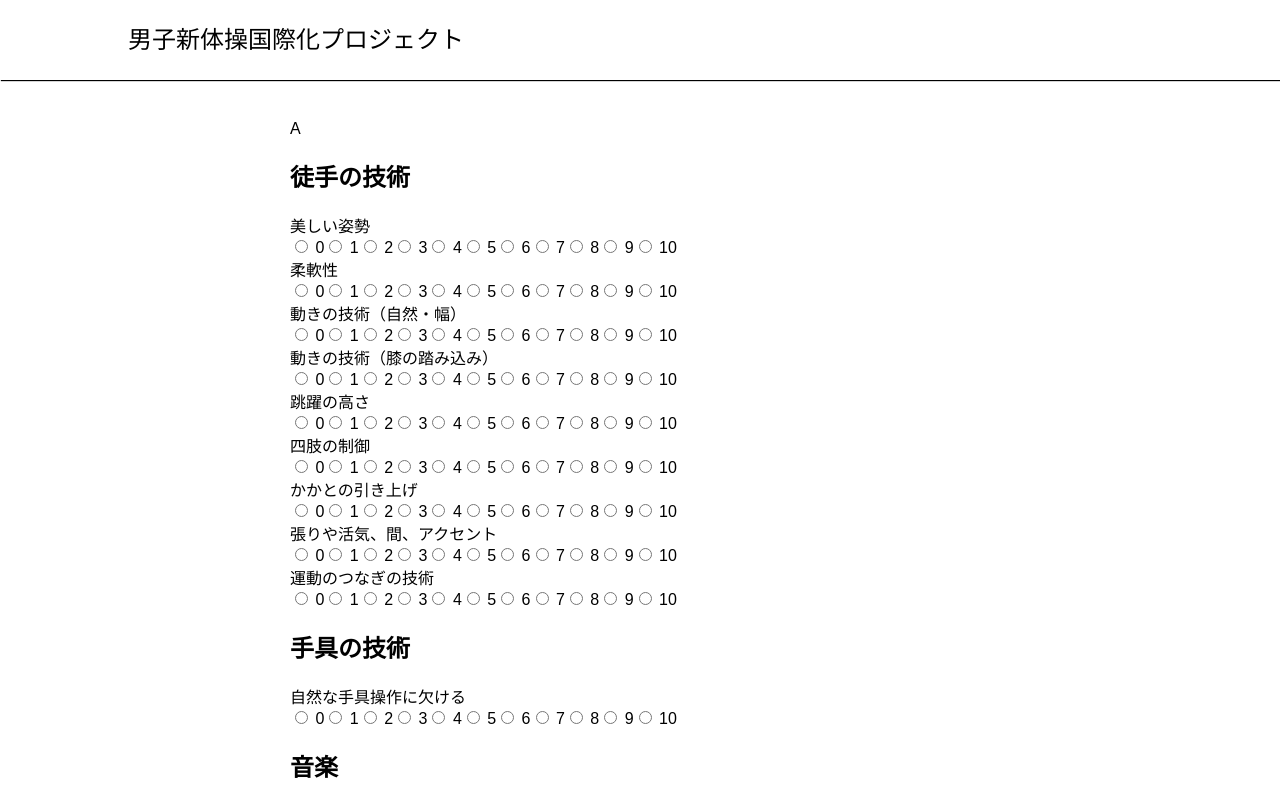
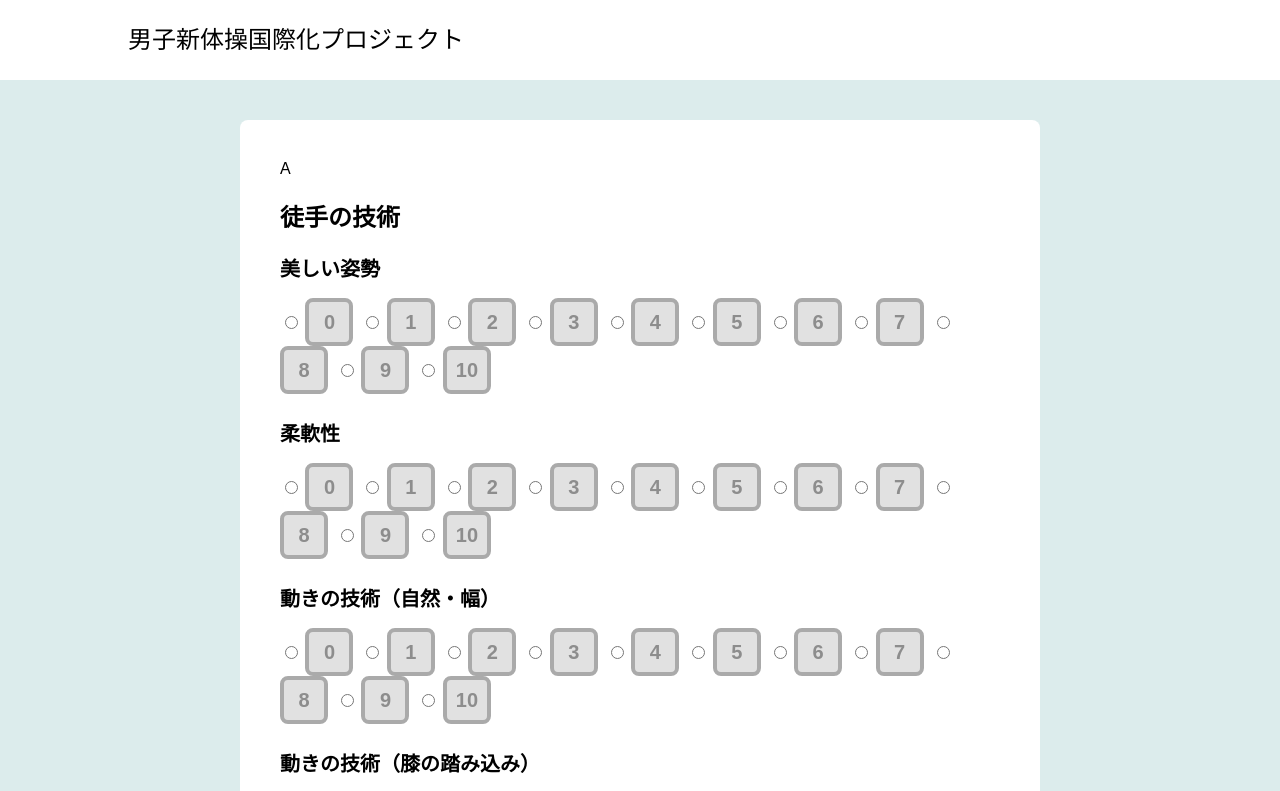
Before and after one commit to SiMiTaKu/imrg-platform, a SvelteKit app: page / in a window 1280 px wide. Shown: the top 791 px of the page. Built offline with nearby package versions, Linux system fonts and the light colour scheme.

Commit message:
20230511

```diff
--- a/src/routes/+page.svelte
+++ b/src/routes/+page.svelte
@@ -29,10 +29,10 @@
 	<title>ホーム</title>
 </svelte:head>
 
-<section>
-  <div class="form">
+<section id="judgement-form-section">
+  <div class="form-container">
     A
-    <h2>徒手の技術</h2>
+    <h2 class="form-container__title">徒手の技術</h2>
     <Radio title={$executionDeduct.beautifulPose.title} options={options} bind:userSelected={$executionDeduct.beautifulPose.value}/>
     <Radio title={$executionDeduct.flexibility.title} options={options} bind:userSelected={$executionDeduct.flexibility.value}/>
     <Radio title={$executionDeduct.naturalMovement.title} options={options} bind:userSelected={$executionDeduct.naturalMovement.value}/>
@@ -42,9 +42,9 @@
     <Radio title={$executionDeduct.heelRaise.title} options={options} bind:userSelected={$executionDeduct.heelRaise.value}/>
     <Radio title={$executionDeduct.weaknessAndStrength.title} options={options} bind:userSelected={$executionDeduct.weaknessAndStrength.value}/>
     <Radio title={$executionDeduct.connectMovement.title} options={options} bind:userSelected={$executionDeduct.connectMovement.value}/>
-    <h2>手具の技術</h2>
+    <h2 class="form-container__title">手具の技術</h2>
     <Radio title={$executionDeduct.apparatusControl.title} options={options} bind:userSelected={$executionDeduct.apparatusControl.value}/>
-    <h2>音楽</h2>
+    <h2 class="form-container__title">音楽</h2>
     <Radio title={$executionDeduct.musicImage.title} options={options} bind:userSelected={$executionDeduct.musicImage.value}/>
 
     <h2>合計減点</h2>
@@ -61,8 +61,20 @@
   </div>
 </section>
 <style>
-  .form {
-    width:  700px;
-    margin: 0 auto;
+  #judgement-form-section {
+    background: #dcecec;
+  }
+
+  .form-container {
+    width:         720px;
+    padding:       40px;
+    margin:        0 auto;
+    background:    white;
+    border-radius: 8px;
+  }
+
+  .form-container__title {
+    font-weight: bold;
+    font-size:   24px;
   }
 </style>
--- a/src/routes/common/form/Radio.svelte
+++ b/src/routes/common/form/Radio.svelte
@@ -5,10 +5,11 @@
   const uniqueID = Math.floor(Math.random() * 100);
 </script>
 
-<div>{title}</div>
+<div class="radio-question">
+  <div class="radio-question__title">{title}</div>
   <div
     role            = "radio"
-  class           = "group-container"
+    class           = "radio-group"
     aria-labelledby = "label-${uniqueID}">
     {#each options as option}
       <input
@@ -16,8 +17,47 @@
         type         = "radio"
         value        = {option.value}
         aria-checked = false
+        class        = "radio-input"
         bind:group   = {userSelected}
       />
-    <label for={option.label}>{option.label}</label>
+      <label for={option.label} class="radio-button">{option.label}</label>
     {/each}
   </div>
+</div>
+
+<style>
+  .radio-question {
+    margin-bottom: 24px;
+  }
+
+  .radio-question__title {
+    margin-bottom: 16px;
+    font-size:     20px;
+    font-weight:   bold;
+  }
+
+  /*.radio-input {*/
+  /*  visibility: hidden;*/
+  /*}*/
+
+  .radio-button {
+    display:      inline-block;
+    width:         40px;
+    height:        40px;
+    margin-right:  8px;
+    font-size:     20px;
+    font-weight:   bold;
+    line-height:   40px;
+    border-radius: 8px;
+    background:    #E1E1E1;
+    border:        solid 4px #AAAAAA;
+    color:         #8D8D8D;
+    text-align:    center;
+    transition:    .5s;
+  }
+
+  .radio-button:hover {
+    cursor:  pointer;
+    opacity: .5;
+  }
+</style>
```
Lines whose indentation alone changed are shown as unchanged.
